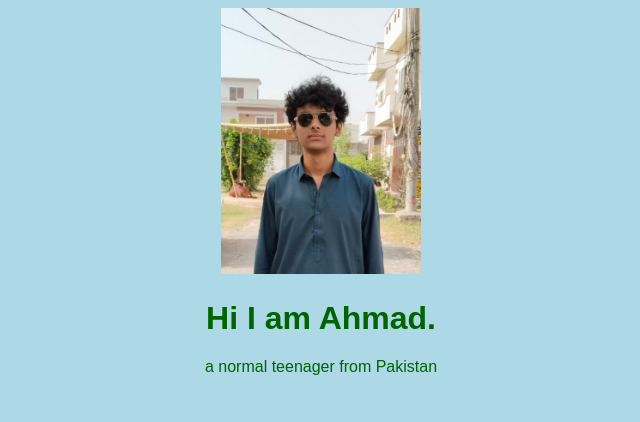
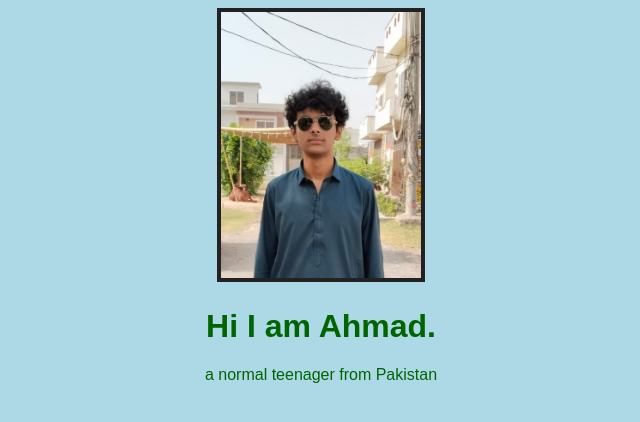
Before and after one commit to ahmadsajid21109/personal-website, a plain HTML site: page index.html in a window 1280 px wide. Shown: the whole page, without its empty margins (319-959 px from the left). Drawn offline with Linux system fonts and the light colour scheme.

```diff
--- a/style.css
+++ b/style.css
@@ -5,3 +5,8 @@
         background-color: lightblue;
         color: darkgreen;
     }
+img
+   {
+       border-redius:50% ;
+       border : 4px solid #222;
+   }
```
